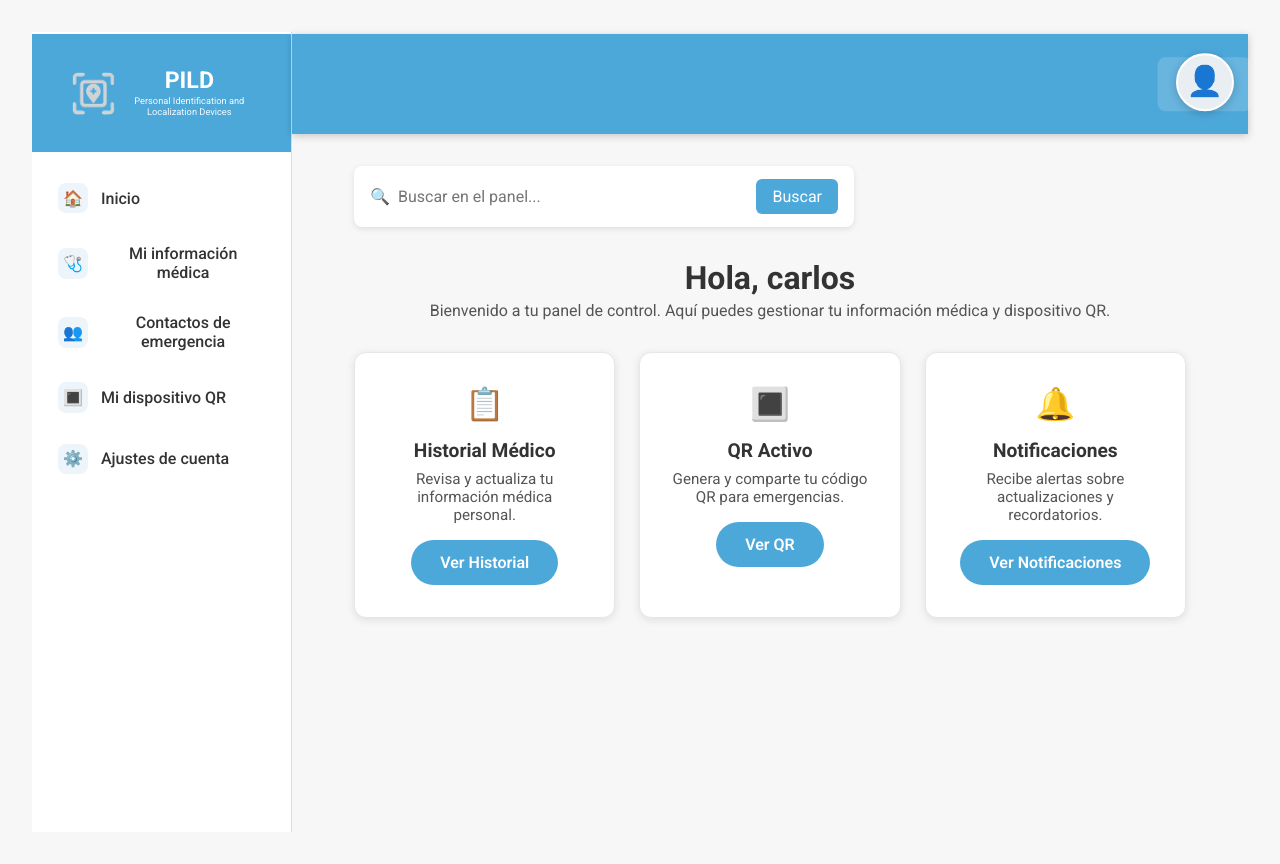
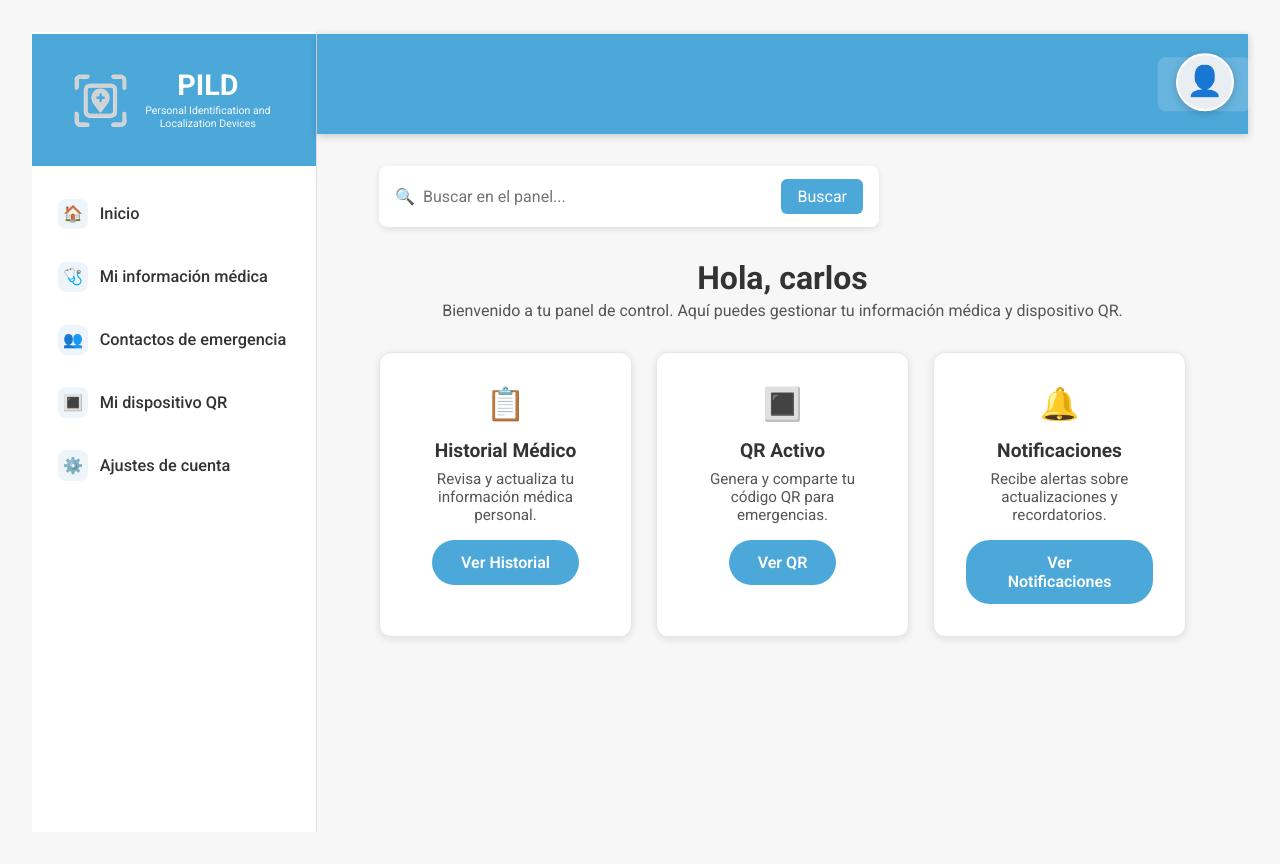
Before and after one commit to car1087/PROYECTO-RA-Z-frontend, a React (Vite) app: page /dashboard in a window 1280 px wide. Built offline with nearby package versions, Linux system fonts and the light colour scheme; no server answers; sample sign-in values are in the browser's storage.

Commit message:
style: aumentar tamano y legibilidad del bloque lateral del dashboard

```diff
--- a/src/Dashboard.css
+++ b/src/Dashboard.css
@@ -1209,6 +1209,64 @@ body {
   }
 }
 
+/* ==============================
+   Tamano legible sidebar
+============================== */
+.sidebar {
+  width: 285px;
+}
+
+.sidebar-header {
+  min-height: 132px;
+  padding: 1rem 0.95rem;
+}
+
+.logo-pild {
+  width: 58px;
+}
+
+.sidebar-header .logo-text h1 {
+  font-size: 1.8rem;
+  line-height: 1.05;
+}
+
+.sidebar-header .logo-text p {
+  font-size: 0.66rem;
+  line-height: 1.25;
+  max-width: 170px;
+}
+
+.menu {
+  margin-top: 1.2rem;
+  gap: 0.35rem;
+}
+
+.menu li a {
+  font-size: 1.02rem;
+  padding: 0.9rem 1rem;
+  gap: 0.72rem;
+}
+
+.menu li a .icon {
+  width: 2.1rem;
+  height: 2.1rem;
+  font-size: 1.15rem;
+}
+
+@media (max-width: 1024px) {
+  .sidebar {
+    width: 270px;
+  }
+
+  .sidebar-header .logo-text h1 {
+    font-size: 1.65rem;
+  }
+
+  .menu li a {
+    font-size: 0.98rem;
+  }
+}
+
 
 .menu li a {
   border: 1px solid transparent;
```
